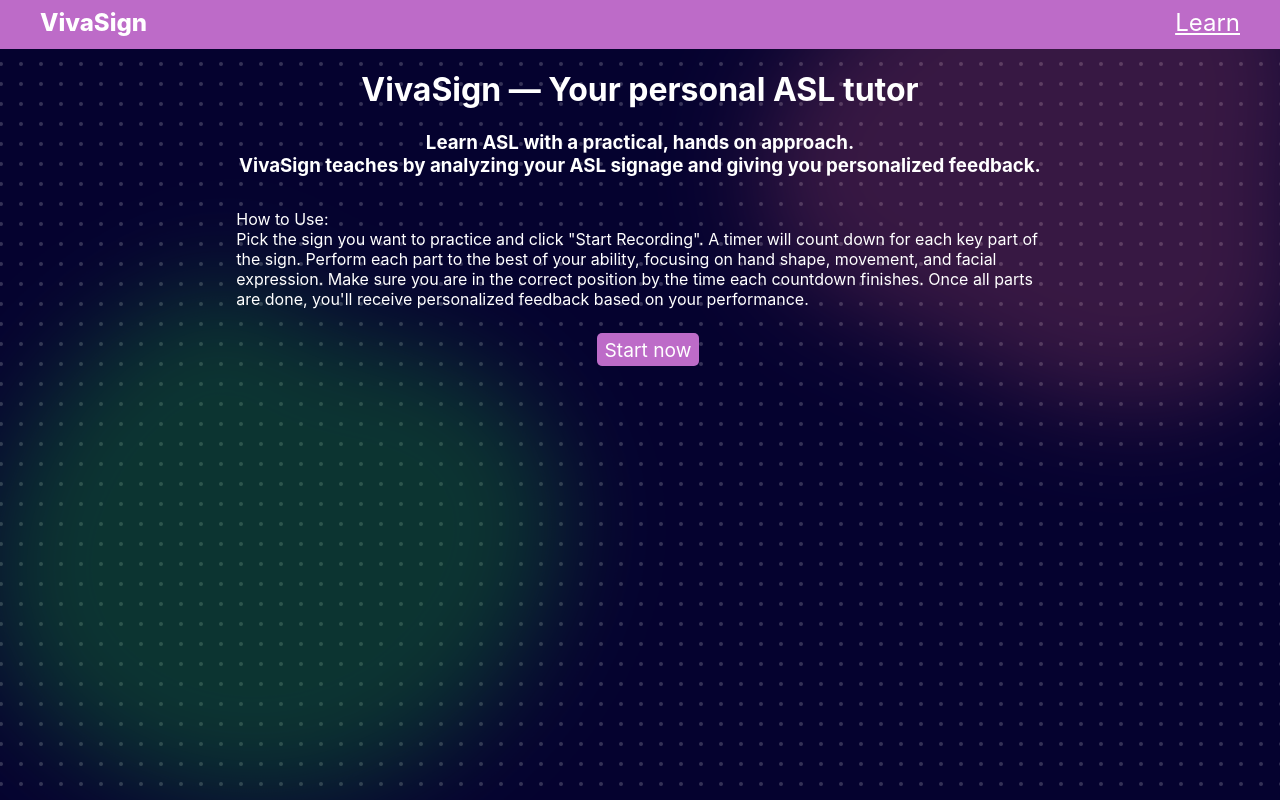
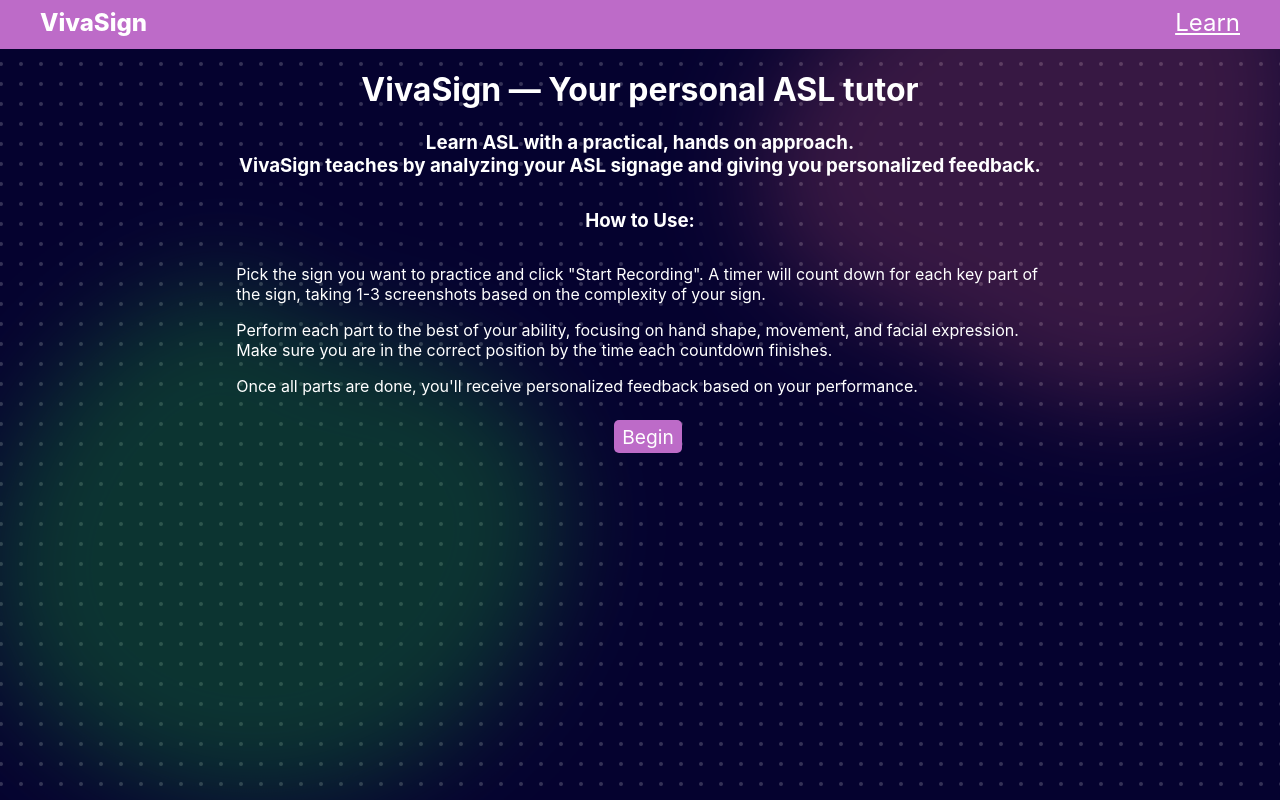
Before and after one commit to jaimeg12/test-asl, a React (Create React App) app in the folder frontend/: page / in a window 1280 px wide. Built offline with nearby package versions, Linux system fonts and the light colour scheme.

Commit message:
minor spacing change

```diff
--- a/frontend/src/Components/ButtonScreenshot.jsx
+++ b/frontend/src/Components/ButtonScreenshot.jsx
@@ -75,7 +75,7 @@ const DelayedAction = ({takeScreenshot, currentSign, setCountDownText, frames, s
       }}
       className='button'
     >
-      Start Recording
+      Start Countdown
     </button>
 
     <p>{ timerText }</p>
--- a/frontend/src/Home.jsx
+++ b/frontend/src/Home.jsx
@@ -16,16 +16,21 @@ function Home() {
     </h3>
 
     <div>
-      <p>
+      <h3>
         How to Use:
-      </p>
+      </h3>
 
       <p>
-        Pick the sign you want to practice and click "Start Recording". A timer will count down for each key part of the sign. Perform each part to the best of your ability, focusing on hand shape, movement, and facial expression. Make sure you are in the correct position by the time each countdown finishes. Once all parts are done, you'll receive personalized feedback based on your performance.
+        Pick the sign you want to practice and click "Start Recording". A timer will count down for each key part of the sign, taking 1-3 screenshots based on the complexity of your sign.
+      </p>
+      <p> Perform each part to the best of your ability, focusing on hand shape, movement, and facial expression. Make sure you are in the correct position by the time each countdown finishes.
+      </p>
+      <p>
+      Once all parts are done, you'll receive personalized feedback based on your performance.
       </p>
     </div>
     <Link className='button' to='/webcam'>
-      Start now
+      Begin
     </Link>
   </>)
 }
--- a/frontend/src/Webcam.jsx
+++ b/frontend/src/Webcam.jsx
@@ -132,6 +132,7 @@ export default function Webcam() {
     setIsVideoLoaded(true);
   };
 
+
   return (
     <div>
       <div >
@@ -225,7 +226,9 @@ export default function Webcam() {
               frames={frames}
               setFrames={setFrames}
               setFeedback={setFeedback}
+              id = 'animateButton'
             />
+
             </div>
             </>}
         </div>
@@ -245,6 +248,8 @@ export default function Webcam() {
           // style={{ height: "1280px", width: "7"}}
         /> */}
       </div>
+
     </div>
+
   );
 }
--- a/frontend/src/WelcomeScreen.js
+++ b/frontend/src/WelcomeScreen.js
@@ -90,15 +90,6 @@ function WelcomeScreen() {
 
       <div className="flex-grow flex items-center justify-center p-6">
         <div className="max-w-3xl w-full">
-          {/* Hero section */}
-          <div className="text-center mb-16">
-            <h1 className="text-5xl font-bold mb-4 tracking-tight">Welcome to AI Coding</h1>
-            <p className="text-xl text-blue-200 mb-6">A modern webcam application built with React</p>
-            <p className="text-lg max-w-xl mx-auto text-blue-100">
-              Capture and share moments easily with our webcam app.
-              Featuring a sleek interface and powerful functionality.
-            </p>
-          </div>
 
           {/* Features */}
           <div className="backdrop-blur-sm bg-white bg-opacity-10 rounded-xl p-8 mb-10 shadow-xl">
--- a/frontend/src/styles/button.css
+++ b/frontend/src/styles/button.css
@@ -9,4 +9,10 @@
   background-position: right 10px top;
   margin-left: 1rem;
   margin-top: 0.5rem;
+  cursor: pointer;
+  transition: transform 0.2s cubic-bezier(.4,2,.6,1);
 }
+
+.button.clicked {
+  transform: scale(0.9);
+}
--- a/frontend/src/styles/home.css
+++ b/frontend/src/styles/home.css
@@ -18,3 +18,7 @@ h3 {
 .button {
   text-decoration: none;
 }
+
+p {
+  margin-bottom: 1rem;
+}
```
